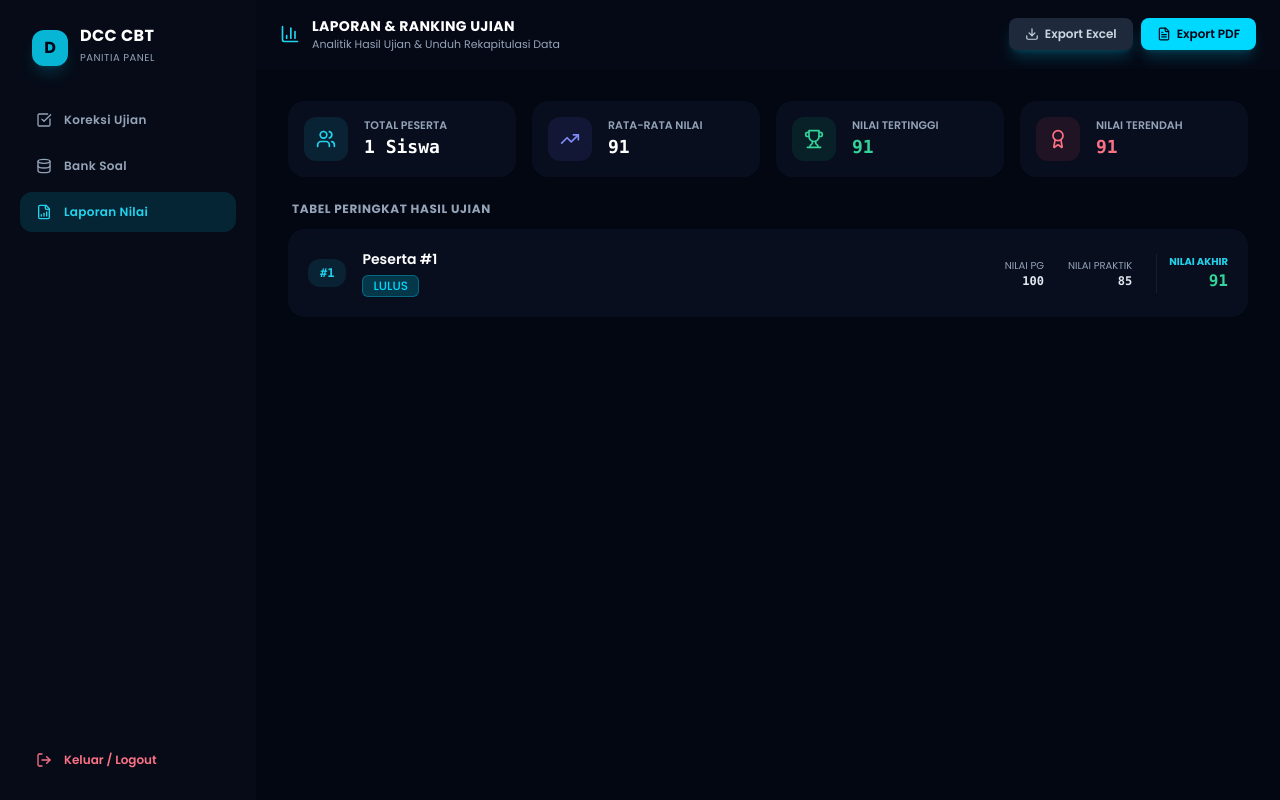
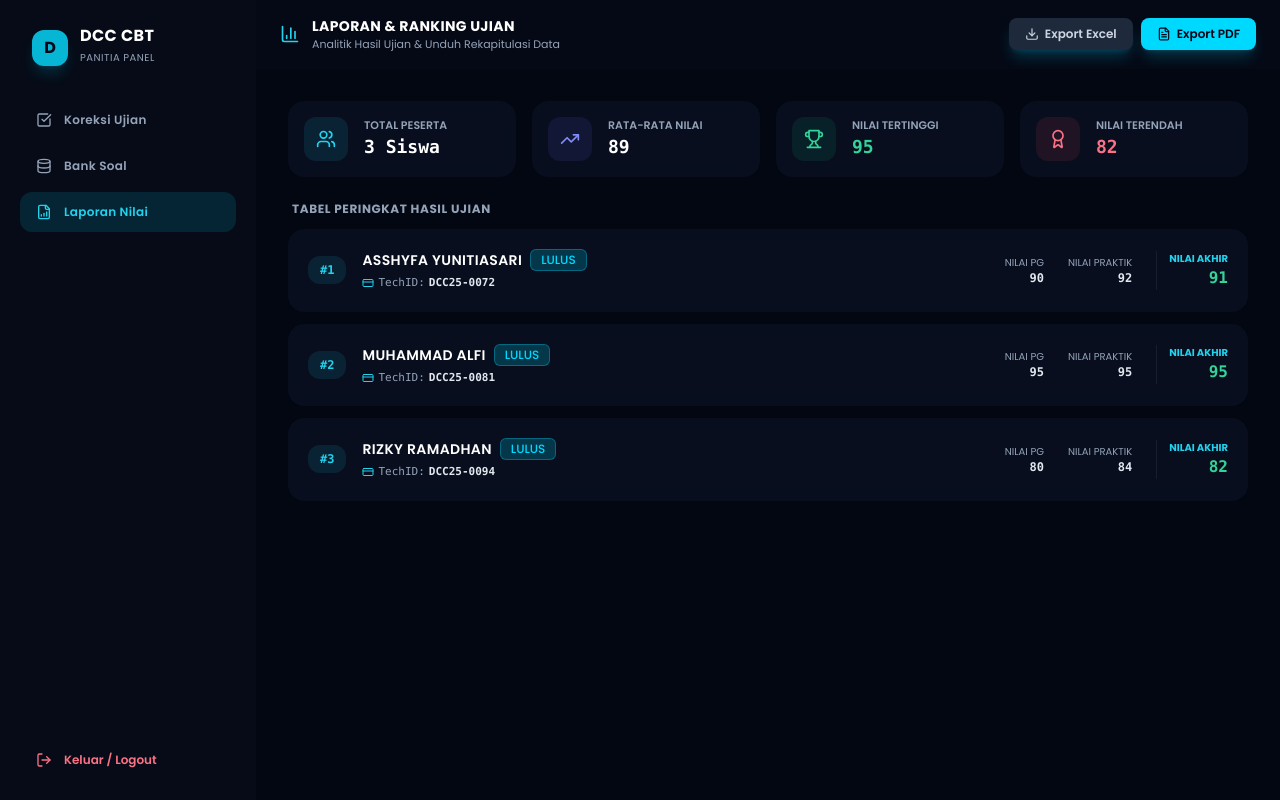
Before and after one commit to dcc-daruttaufiq/dcc-cbt-system, a React (Vite) app in the folder client/: page /laporan in a window 1280 px wide. Built offline with nearby package versions, Linux system fonts and the light colour scheme; no server answers.

Commit message:
feat: sync report page data fields with official TECHID DCC format

```diff
--- a/client/src/pages/Laporan.jsx
+++ b/client/src/pages/Laporan.jsx
@@ -4,15 +4,18 @@ import Sidebar from '../components/ui/Sidebar';
 import Navbar from '../components/ui/Navbar';
 import Button from '../components/ui/Button';
 import Badge from '../components/ui/Badge';
-import { BarChart3, Download, FileText, Trophy, Users, Award, TrendingUp } from 'lucide-react';
+import { BarChart3, Download, FileText, Trophy, Users, Award, TrendingUp, CreditCard } from 'lucide-react';
 import * as XLSX from 'xlsx';
 import jsPDF from 'jspdf';
 import 'jspdf-autotable';
 
+// Dummy data menggunakan format Kartu TECHID DCC resmi
 const dummyLaporan = {
-  statistik: { totalSiswa: 1, rataRata: 91, tertinggi: 91, terendah: 91 },
+  statistik: { totalSiswa: 3, rataRata: 89, tertinggi: 95, terendah: 82 },
   dataLaporan: [
-    { user_id: 1, nilai_pg: 100, nilai_praktik: 85, nilai_akhir: 91 }
+    { user_id: 1, tech_id: 'DCC25-0072', nama: 'ASSHYFA YUNITIASARI', nilai_pg: 90, nilai_praktik: 92, nilai_akhir: 91 },
+    { user_id: 2, tech_id: 'DCC25-0081', nama: 'MUHAMMAD ALFI', nilai_pg: 95, nilai_praktik: 95, nilai_akhir: 95 },
+    { user_id: 3, tech_id: 'DCC25-0094', nama: 'RIZKY RAMADHAN', nilai_pg: 80, nilai_praktik: 84, nilai_akhir: 82 }
   ]
 };
 
@@ -39,7 +42,8 @@ export default function Laporan() {
   const handleExportExcel = () => {
     const dataExcel = laporan.dataLaporan.map((item, index) => ({
       'Ranking': index + 1,
-      'ID Peserta': item.user_id,
+      'TechID': item.tech_id || `DCC25-000${item.user_id}`,
+      'Nama Lengkap': item.nama || item.nama_lengkap || `Peserta #${item.user_id}`,
       'Nilai PG': item.nilai_pg || 0,
       'Nilai Praktik': item.nilai_praktik || 0,
       'Nilai Akhir': item.nilai_akhir || 0,
@@ -56,13 +60,14 @@ export default function Laporan() {
     const doc = new jsPDF();
     doc.text("LAPORAN REKAPITULASI HASIL UJIAN DCC-CBT", 14, 15);
 
-    const tableColumn = ["Rank", "ID Peserta", "Nilai PG", "Nilai Praktik", "Nilai Akhir", "Status"];
+    const tableColumn = ["Rank", "TechID", "Nama Lengkap", "Nilai PG", "Nilai Praktik", "Nilai Akhir", "Status"];
     const tableRows = [];
 
     laporan.dataLaporan.forEach((item, index) => {
       const rowData = [
         index + 1,
-        item.user_id,
+        item.tech_id || `DCC25-000${item.user_id}`,
+        item.nama || item.nama_lengkap || `Peserta #${item.user_id}`,
         item.nilai_pg || 0,
         item.nilai_praktik || 0,
         item.nilai_akhir || 0,
@@ -156,6 +161,8 @@ export default function Laporan() {
 
               {laporan.dataLaporan.map((row, idx) => {
                 const isLulus = (row.nilai_akhir || 0) >= 75;
+                const namaSiswa = row.nama || row.nama_lengkap || `Peserta #${row.user_id}`;
+                const techId = row.tech_id || `DCC25-000${row.user_id}`;
 
                 return (
                   <div
@@ -167,13 +174,17 @@ export default function Laporan() {
                         #{idx + 1}
                       </span>
 
-                      <div>
-                        <h3 className="text-sm font-semibold text-white">Peserta #{row.user_id}</h3>
-                        <div className="mt-1">
+                      <div className="space-y-1">
+                        <div className="flex items-center gap-2">
+                          <h3 className="text-sm font-semibold text-white tracking-wide">{namaSiswa}</h3>
                           <Badge variant={isLulus ? 'primary' : 'secondary'} className="text-[10px] px-2 py-0.5 rounded-md uppercase">
                             {isLulus ? 'LULUS' : 'REMIDI'}
                           </Badge>
                         </div>
+
+                        <p className="text-[11px] text-slate-400 font-mono flex items-center gap-1">
+                          <CreditCard className="w-3 h-3 text-cyan-400 inline" /> TechID: <span className="text-slate-200 font-bold">{techId}</span>
+                        </p>
                       </div>
                     </div>
 
```
